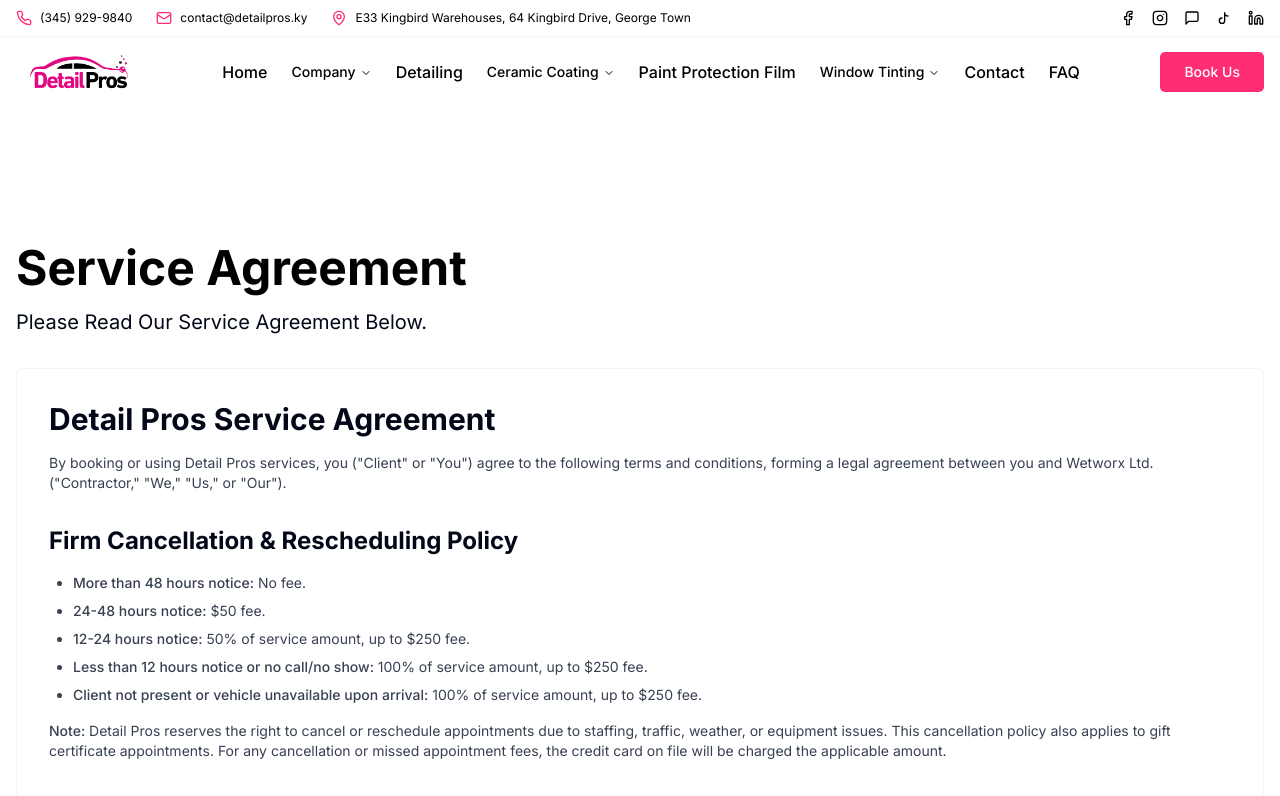
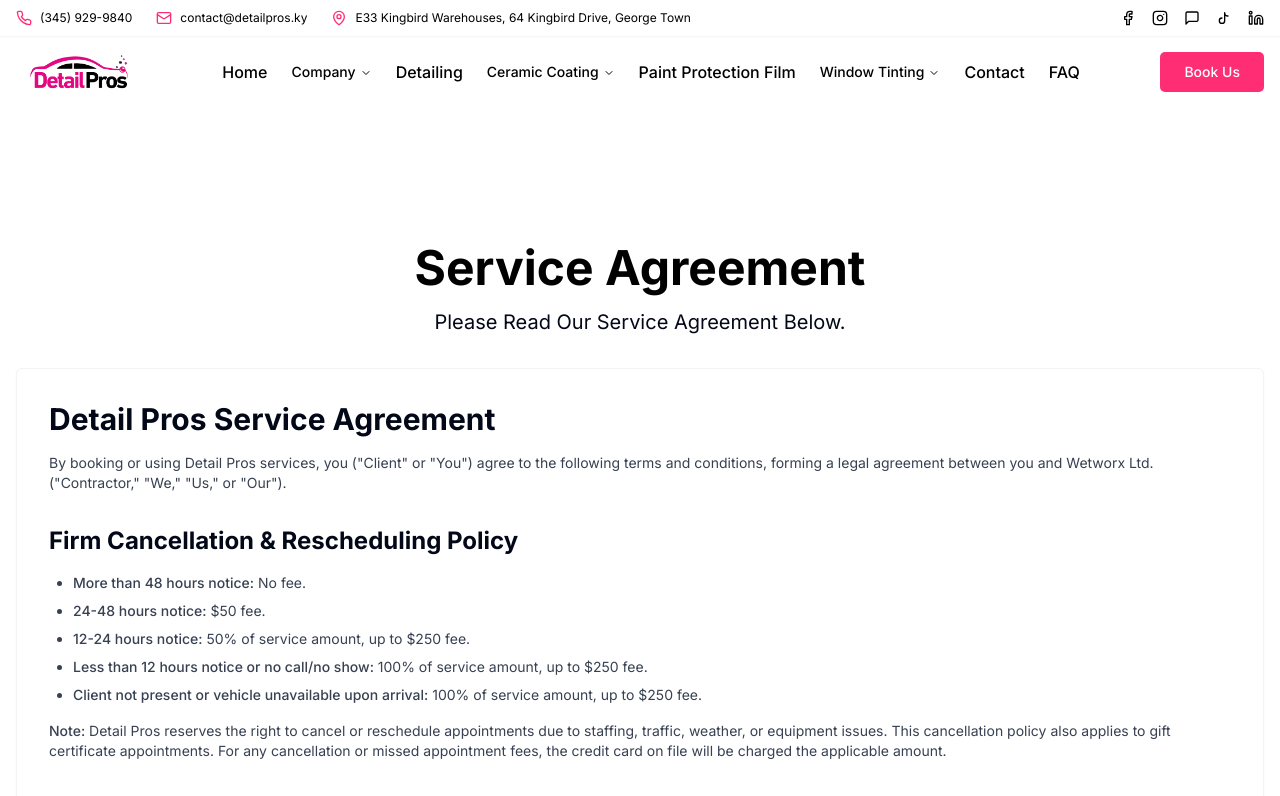
Before and after one commit to Detail-Pros/detail-pros-website-redesign, a React (Vite) app: page /service-agreement in a window 1280 px wide. Shown: the top 796 px of the page. Built offline with nearby package versions, Linux system fonts and the light colour scheme.

Commit message:
Center header text
Center the text within the header component.

```diff
--- a/src/pages/ServiceAgreement.tsx
+++ b/src/pages/ServiceAgreement.tsx
@@ -5,7 +5,7 @@ const ServiceAgreement = () => {
   return (
     <div className="min-h-screen bg-white pt-24 pb-20">
       {/* Header Section */}
-      <div className="container mx-auto px-4 pt-10 pb-8">
+      <div className="container mx-auto px-4 pt-10 pb-8 text-center">
         <h1 className="text-5xl font-bold text-black mb-4">Service Agreement</h1>
         <p className="text-xl">Please Read Our Service Agreement Below.</p>
       </div>
```
